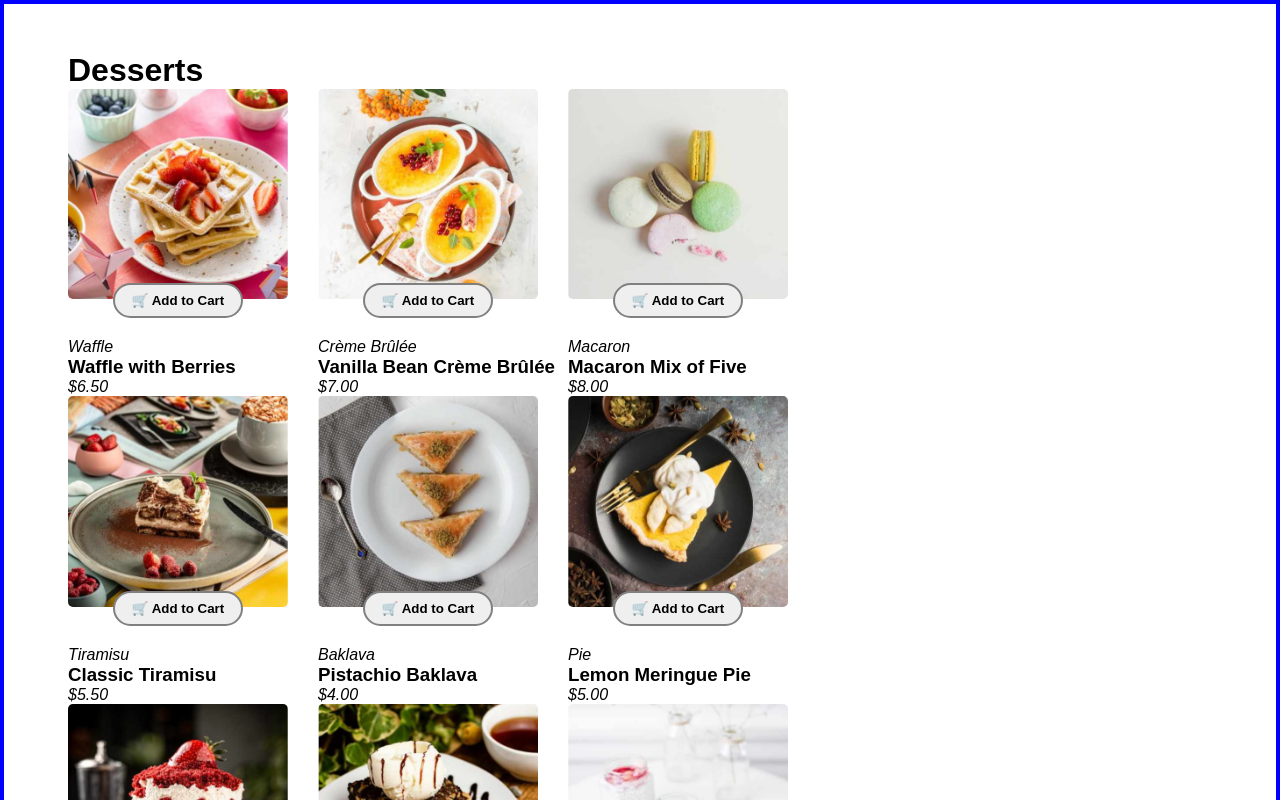
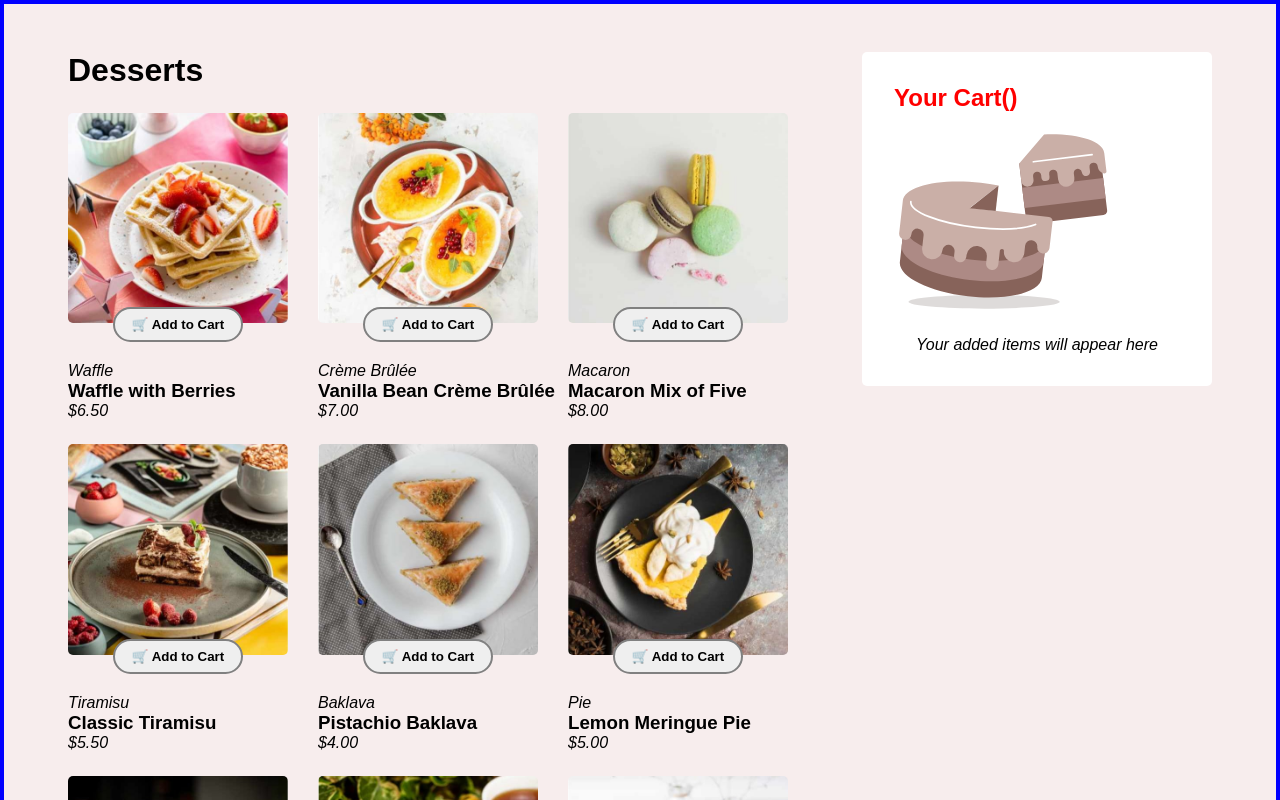
Before and after one commit to Tayobonferejo/cart-react, a React (Create React App) app: page / in a window 1280 px wide. Shown: the top 800 px of the page. Built offline with nearby package versions, Linux system fonts and the light colour scheme.

Commit message:
created cart page

```diff
--- a/src/App.css
+++ b/src/App.css
@@ -1,5 +1,3 @@
-.main {
-    border: 2px soild green;
-    /* background-color: black; */
-    /* margin: 3rem; */
+.main > h1 {
+    margin-bottom: 1.5rem;
 }
--- a/src/App.jsx
+++ b/src/App.jsx
@@ -1,12 +1,16 @@
 import Product from './Product.jsx';
+import Cart from './Cart.jsx';
 import './App.css';
 
 function App() {
   return (
-    <div className="main">
-      <h1>Desserts</h1>
-      <Product></Product>
-    </div>
+    <>
+      <div className='main'>
+          <h1>Desserts</h1>
+          <Product></Product>
+      </div>
+      <Cart></Cart>
+    </>
   );
 }
 
--- /dev/null
+++ b/src/Cart.css
@@ -0,0 +1,16 @@
+.cart {
+    width: 350px;
+    height: fit-content;
+    border-radius: 5px;
+    padding: 2rem;
+    background-color: rgb(255, 255, 255);
+}
+
+.cart > h3 {
+    color: rgb(255, 0, 0);
+    font-size: 24px;
+}
+
+.cart > p {
+    text-align: center;
+}
--- /dev/null
+++ b/src/Cart.jsx
@@ -0,0 +1,14 @@
+import Product from "./Product.jsx"
+import "./Cart.css"
+
+import cartLogo from "./assets/images/illustration-empty-cart.svg"
+
+function Cart() {
+    return (<div className="cart">
+        <h3>Your Cart({})</h3>
+        <img src={cartLogo} alt="illustration-empty-cart"></img>
+        <p>Your added items will appear here</p>
+    </div>)
+}
+
+export default Cart
--- a/src/Product.css
+++ b/src/Product.css
@@ -1,5 +1,6 @@
 .coffee-choice {
     width: 250px;
+    margin-bottom: 1.5rem;
 }
 
 .parent-cart {
--- a/src/index.css
+++ b/src/index.css
@@ -21,5 +21,8 @@ p {
 
 #root {
   border: 4px solid blue;
-  padding: 3rem 4rem 0 4rem;
+  background-color: rgb(247, 237, 237);
+  padding: 3rem 4rem;
+  display: flex;
+  justify-content: space-between;
 }
```
